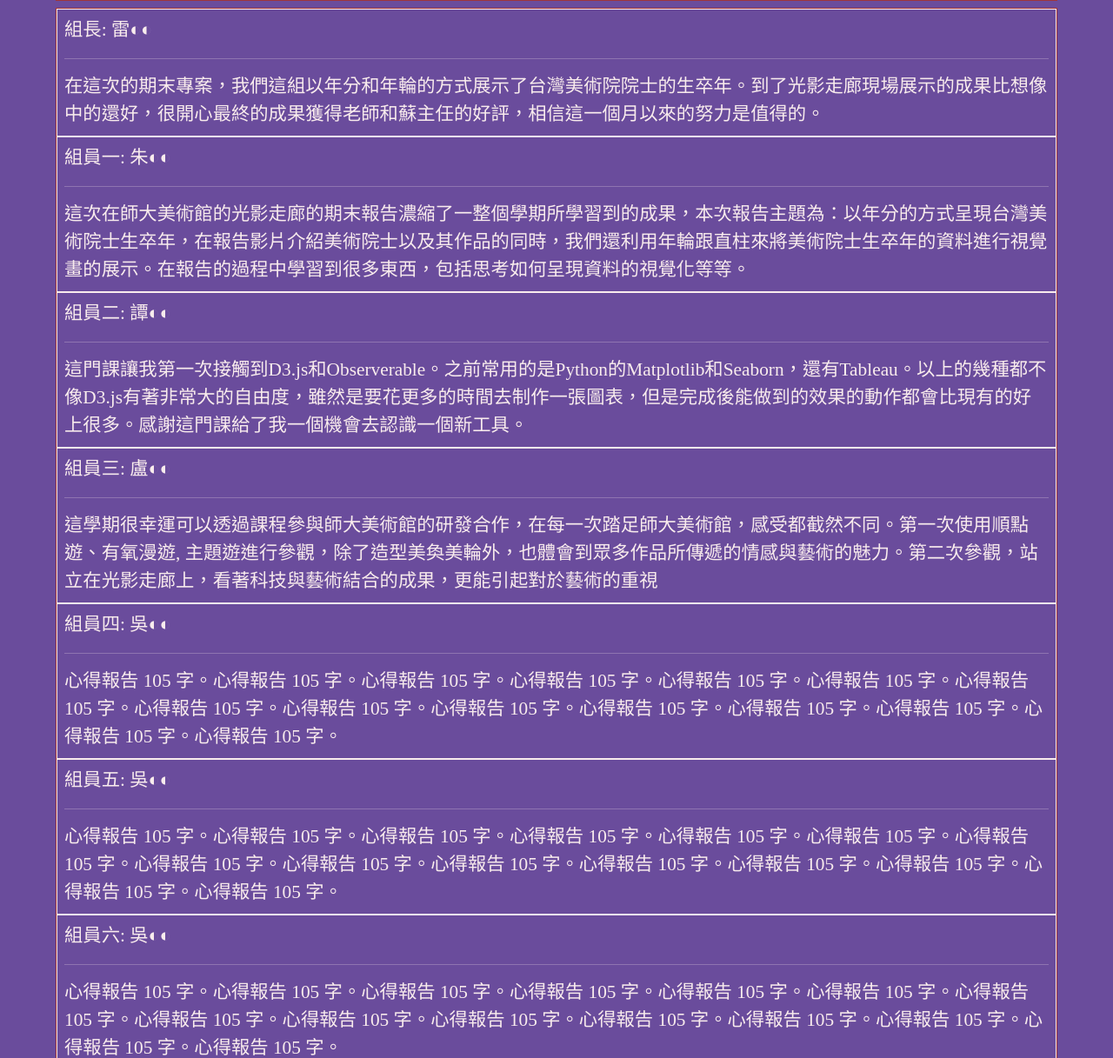
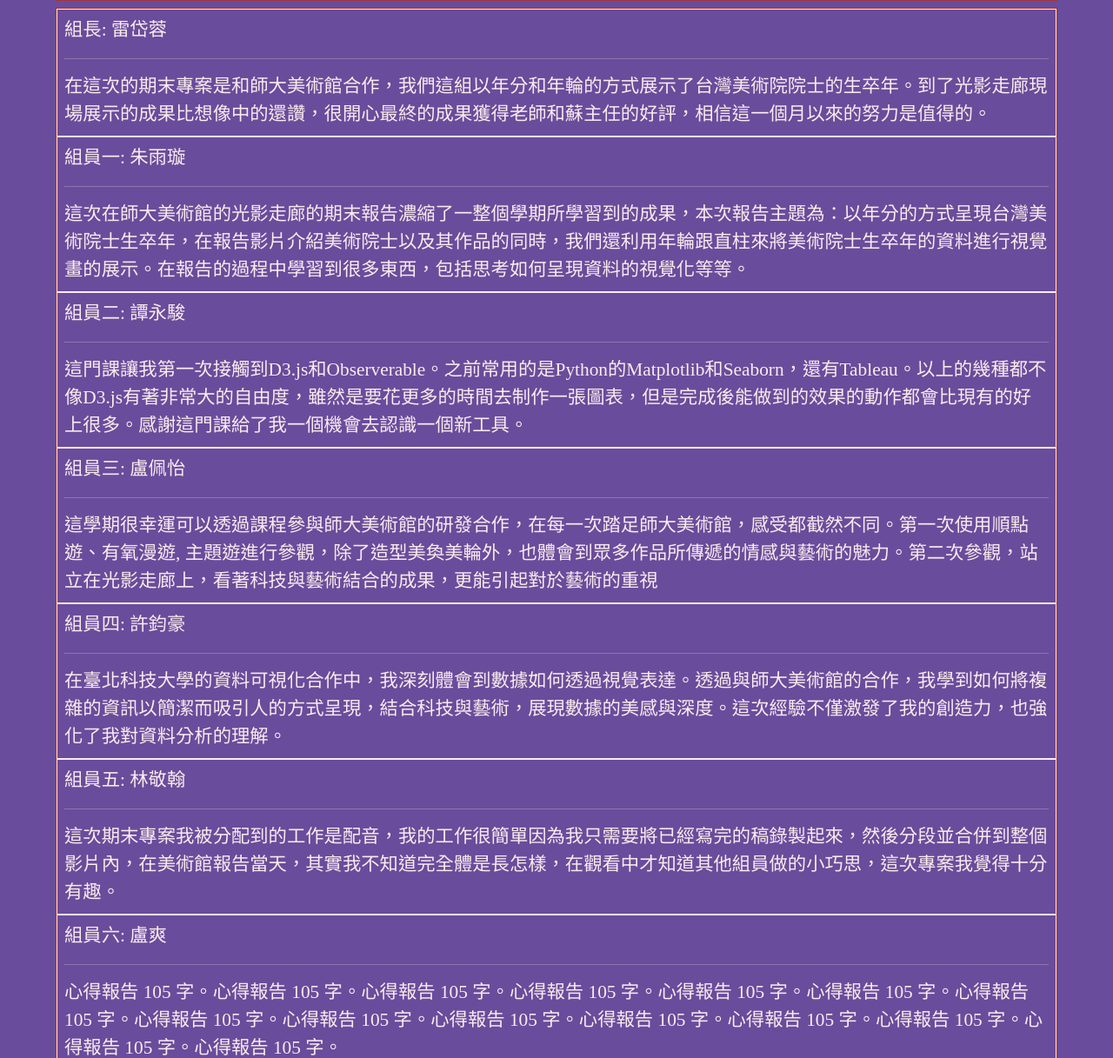
Before and after one commit to beckylei/vis2023f, a plain HTML site: page hw10/index.html in a window 1280 px wide. Shown: the part 83-1300 px from the top of the page at 87% size. Drawn offline with nearby package versions, Linux system fonts and the light colour scheme.

Commit message:
update hw10

```diff
--- a/hw10/index.html
+++ b/hw10/index.html
@@ -178,35 +178,31 @@
   <!-- ------------------------------------------------>
   <div class="row hw12">
     <div class="col-md-12 twenty">
-      組長: 雷◐◐<hr>
-      在這次的期末專案，我們這組以年分和年輪的方式展示了台灣美術院院士的生卒年。到了光影走廊現場展示的成果比想像中的還好，很開心最終的成果獲得老師和蘇主任的好評，相信這一個月以來的努力是值得的。
+      組長: 雷岱蓉<hr>
+      在這次的期末專案是和師大美術館合作，我們這組以年分和年輪的方式展示了台灣美術院院士的生卒年。到了光影走廊現場展示的成果比想像中的還讚，很開心最終的成果獲得老師和蘇主任的好評，相信這一個月以來的努力是值得的。
     </div>
     <div class="col-md-12 twenty">
-      組員一: 朱◐◐<hr>
+      組員一: 朱雨璇<hr>
       這次在師大美術館的光影走廊的期末報告濃縮了一整個學期所學習到的成果，本次報告主題為：以年分的方式呈現台灣美術院士生卒年，在報告影片介紹美術院士以及其作品的同時，我們還利用年輪跟直柱來將美術院士生卒年的資料進行視覺畫的展示。在報告的過程中學習到很多東西，包括思考如何呈現資料的視覺化等等。
     </div>
     <div class="col-md-12 twenty">
-      組員二: 譚◐◐<hr>
+      組員二: 譚永駿<hr>
       這門課讓我第一次接觸到D3.js和Observerable。之前常用的是Python的Matplotlib和Seaborn，還有Tableau。以上的幾種都不像D3.js有著非常大的自由度，雖然是要花更多的時間去制作一張圖表，但是完成後能做到的效果的動作都會比現有的好上很多。感謝這門課給了我一個機會去認識一個新工具。
     </div>
     <div class="col-md-12 twenty">
-      組員三: 盧◐◐<hr>
+      組員三: 盧佩怡<hr>
       這學期很幸運可以透過課程參與師大美術館的研發合作，在每一次踏足師大美術館，感受都截然不同。第一次使用順點遊、有氧漫遊, 主題遊進行參觀，除了造型美奐美輪外，也體會到眾多作品所傳遞的情感與藝術的魅力。第二次參觀，站立在光影走廊上，看著科技與藝術結合的成果，更能引起對於藝術的重視
     </div>
     <div class="col-md-12 twenty">
-      組員四: 吳◐◐<hr>
-      心得報告 105 字。心得報告 105 字。心得報告 105 字。心得報告 105 字。心得報告 105 字。心得報告 105 字。心得報告 105 字。心得報告 105 字。心得報告 105 字。心得報告 105 字。心得報告 105 字。心得報告 105 字。心得報告 105 字。心得報告 105 字。心得報告 105 字。
+      組員四: 許鈞豪<hr>
+      在臺北科技大學的資料可視化合作中，我深刻體會到數據如何透過視覺表達。透過與師大美術館的合作，我學到如何將複雜的資訊以簡潔而吸引人的方式呈現，結合科技與藝術，展現數據的美感與深度。這次經驗不僅激發了我的創造力，也強化了我對資料分析的理解。
     </div>
     <div class="col-md-12 twenty">
-      組員五: 吳◐◐<hr>
-      心得報告 105 字。心得報告 105 字。心得報告 105 字。心得報告 105 字。心得報告 105 字。心得報告 105 字。心得報告 105 字。心得報告 105 字。心得報告 105 字。心得報告 105 字。心得報告 105 字。心得報告 105 字。心得報告 105 字。心得報告 105 字。心得報告 105 字。
+      組員五: 林敬翰<hr>
+      這次期末專案我被分配到的工作是配音，我的工作很簡單因為我只需要將已經寫完的稿錄製起來，然後分段並合併到整個影片內，在美術館報告當天，其實我不知道完全體是長怎樣，在觀看中才知道其他組員做的小巧思，這次專案我覺得十分有趣。
     </div>
     <div class="col-md-12 twenty">
-      組員六: 吳◐◐<hr>
-      心得報告 105 字。心得報告 105 字。心得報告 105 字。心得報告 105 字。心得報告 105 字。心得報告 105 字。心得報告 105 字。心得報告 105 字。心得報告 105 字。心得報告 105 字。心得報告 105 字。心得報告 105 字。心得報告 105 字。心得報告 105 字。心得報告 105 字。
-    </div>
-    <div class="col-md-12 twenty">
-      組員七: 吳◐◐<hr>
+      組員六: 盧爽<hr>
       心得報告 105 字。心得報告 105 字。心得報告 105 字。心得報告 105 字。心得報告 105 字。心得報告 105 字。心得報告 105 字。心得報告 105 字。心得報告 105 字。心得報告 105 字。心得報告 105 字。心得報告 105 字。心得報告 105 字。心得報告 105 字。心得報告 105 字。
     </div>
   </div>
```
